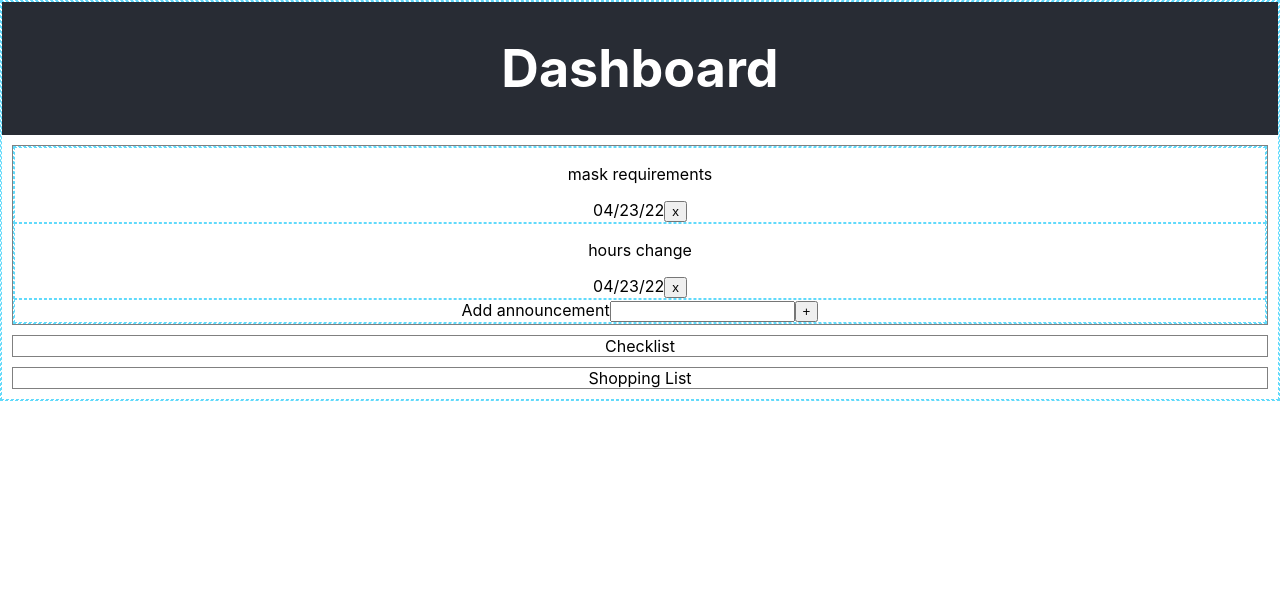
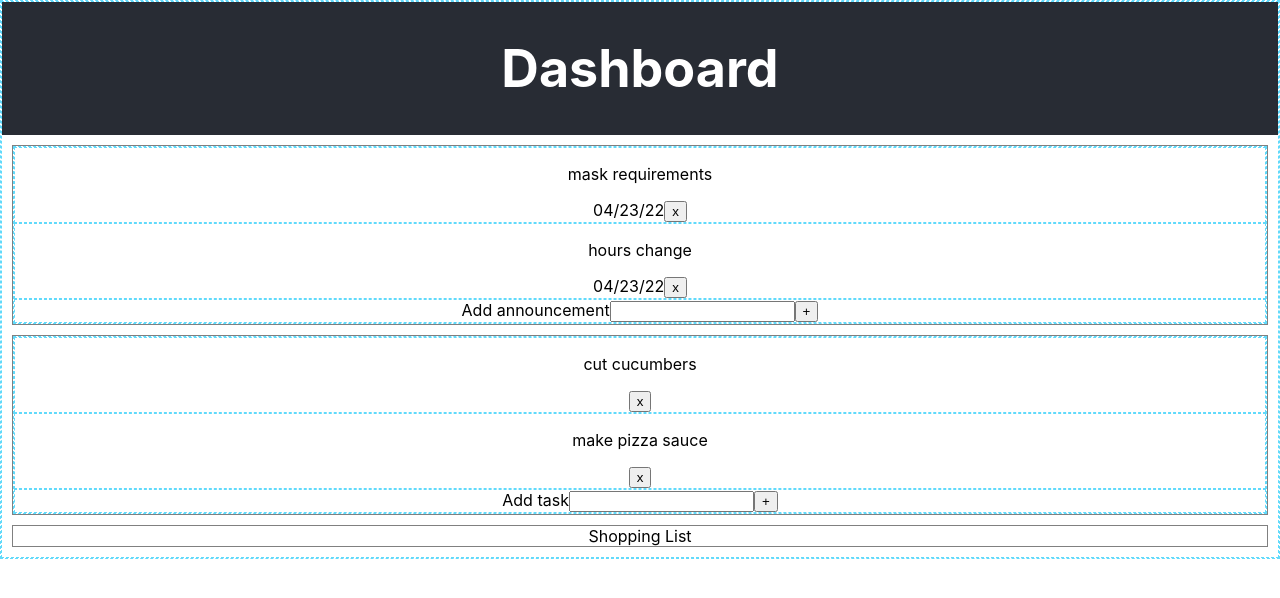
Before and after one commit to tinaxgao/planner, a React (Create React App) app: page / in a window 1280 px wide. Shown: the top 598 px of the page. Built offline with nearby package versions, Linux system fonts and the light colour scheme.

Commit message:
Checklist

```diff
--- a/src/App.js
+++ b/src/App.js
@@ -1,5 +1,6 @@
 import "./App.css";
 import Announcements from "./components/announcements/Announcements";
+import Checklist from "./components/checklist/Checklist";
 
 function App() {
   return (
@@ -8,8 +9,8 @@ function App() {
         <h1>Dashboard</h1>
       </header>
 
-      <section><Announcements/></section>
-      <section>Checklist</section>
+      <section><Announcements /></section>
+      <section><Checklist /></section>
       <section>Shopping List</section>
 
     </div>
--- a/src/components/announcements/AddAnnouncement.js
+++ b/src/components/announcements/AddAnnouncement.js
@@ -4,6 +4,7 @@ import { add } from "./announcementsSlice";
 
 const AddAnnouncement = () => {
     const dispatch = useDispatch();
+
   // Add new announcement from form
   const handleSubmit = (e) => {
     e.preventDefault();
--- /dev/null
+++ b/src/components/checklist/AddChecklistTask.js
@@ -0,0 +1,26 @@
+import React from "react";
+import { useDispatch } from "react-redux";
+import { add } from "./checklistSlice";
+
+const AddChecklistTask = () => {
+  const dispatch = useDispatch();
+
+  // Add new announcement from form
+  const handleSubmit = (e) => {
+    e.preventDefault();
+    dispatch(add(document.getElementById("newTask").value));
+    document.getElementById("newTask").value = "";
+  };
+
+  return (
+    <div>
+      <form onSubmit={handleSubmit}>
+        <label htmlFor="newTask">Add task</label>
+        <input type="text" id="newTask" />
+        <button type="submit">+</button>
+      </form>
+    </div>
+  );
+};
+
+export default AddChecklistTask;
--- a/src/components/checklist/Checklist.js
+++ b/src/components/checklist/Checklist.js
@@ -0,0 +1,27 @@
+import React from "react";
+import { useSelector, useDispatch } from "react-redux";
+import { remove } from "./checklistSlice";
+import AddChecklistTask from "./AddChecklistTask";
+
+const Checklist = () => {
+  const dispatch = useDispatch();
+
+  const tasks = useSelector((state) => state.checklist);
+  const task = tasks.checklist.map((a) => (
+    <div key={a.id} className="tasks">
+      <p>{a.content}</p>
+      {a.date}
+      <button onClick={() => dispatch(remove(a))}>x</button>
+    </div>
+  ));
+
+  return (
+    <div>
+      {task}
+
+      <AddChecklistTask />
+    </div>
+  );
+};
+
+export default Checklist;
--- /dev/null
+++ b/src/components/checklist/checklistSlice.js
@@ -0,0 +1,36 @@
+import { createSlice } from "@reduxjs/toolkit";
+
+const initialState = {
+  checklist: [
+    {
+      id: 1,
+      content: "cut cucumbers",
+    },
+    {
+      id: 2,
+      content: "make pizza sauce",
+    },
+  ],
+};
+
+export const checklistSlice = createSlice({
+  name: "checklist",
+  initialState,
+  reducers: {
+    add: (state, action) => {
+      state.checklist.push({
+        id: state.checklist.length + 1,
+        content: action.payload
+      });
+    },
+    remove: (state, action) => {
+      state.checklist = state.checklist.filter(
+        (a) => a.id !== action.payload.id
+      );
+    },
+  },
+});
+
+export const { add, remove } = checklistSlice.actions;
+
+export default checklistSlice.reducer;
--- a/src/store/index.js
+++ b/src/store/index.js
@@ -1,8 +1,10 @@
 import { configureStore } from "@reduxjs/toolkit";
 import announcementsReducer from "../components/announcements/announcementsSlice";
+import checklistReducer from "../components/checklist/checklistSlice";
 
 export const store = configureStore({
     reducer: {
         announcements: announcementsReducer,
+        checklist: checklistReducer,
     }
 });
```
